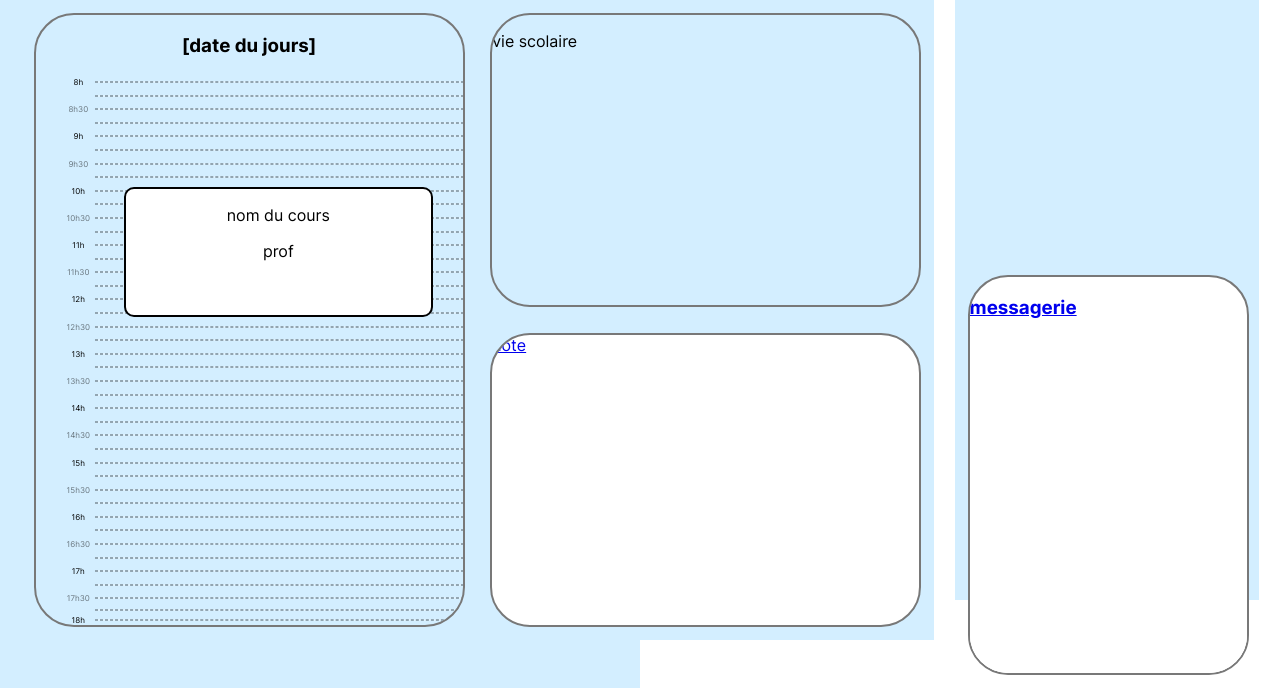
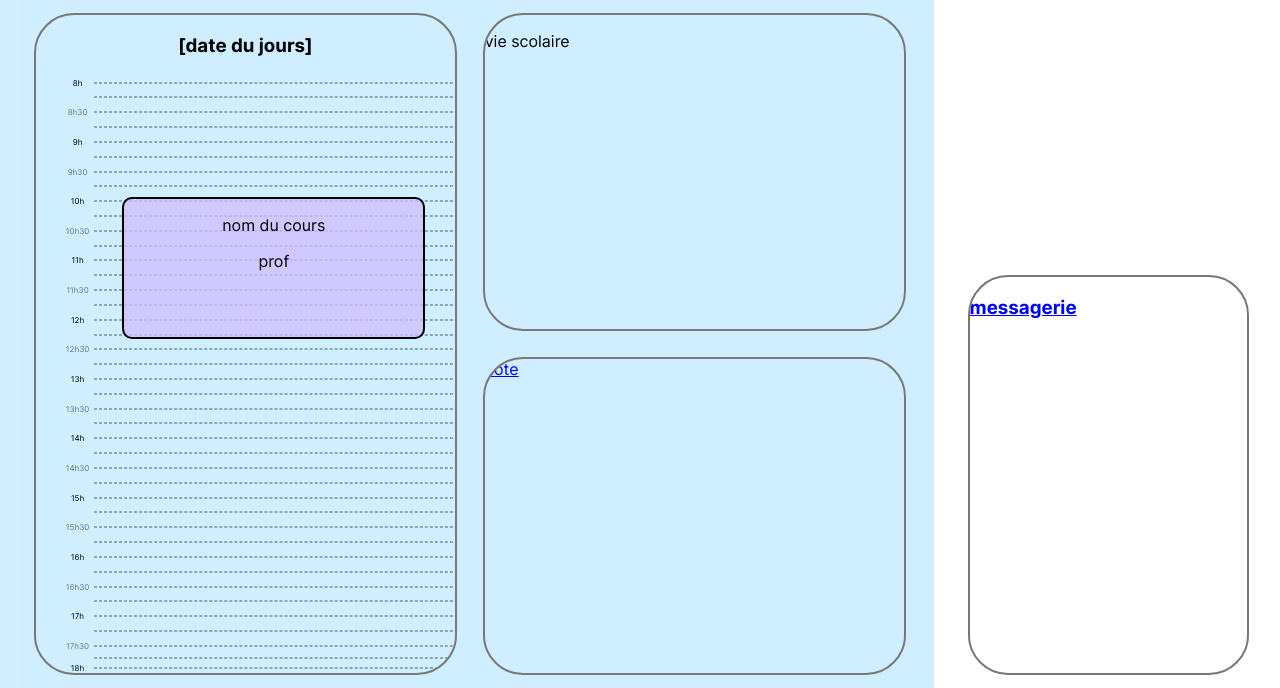
Before and after one commit to Suzoka/ENT, a PHP site: page / in a window 1280 px wide. Shown: the part 112-800 px from the top of the page. Run offline with PHP 8.4, Linux system fonts and the light colour scheme; the visitor is signed in with stand-in values (Sample User, id 1); data that the repository does not hold is empty.

Commit message:
:bug: minor bugs

```diff
--- a/style/espaceEtudiant.css
+++ b/style/espaceEtudiant.css
@@ -1,6 +1,6 @@
 /* waldi */
 .panel{
-    height: 80vh;
+    height: calc(100vh - 7rem);
     display: grid;
     grid-template-columns: 1fr 1fr;
     grid-template-rows: 1fr 1fr;
--- a/style/espaceProf.css
+++ b/style/espaceProf.css
@@ -1,6 +1,6 @@
 /* waldi */
 .panel{
-    height: 80vh;
+    height: calc(100vh - 7rem);
     display: grid;
     grid-template-columns: 1fr 1fr;
     grid-template-rows: 1fr 1fr;
--- a/style/style.css
+++ b/style/style.css
@@ -12,7 +12,7 @@ body {
 
 @font-face {
     font-family: 'Inter';
-    src:url('../font/Inter-Regular.woff2') format('woff2'),
+    src: url('../font/Inter-Regular.woff2') format('woff2'),
         url('../font/Inter-Regular.woff') format('woff');
     font-weight: normal;
     font-style: normal;
@@ -20,7 +20,7 @@ body {
 
 @font-face {
     font-family: 'Inter';
-    src:url('../font/Inter-Bold.woff2') format('woff2'),
+    src: url('../font/Inter-Bold.woff2') format('woff2'),
         url('../font/Inter-Bold.woff') format('woff');
     font-weight: 700;
     font-style: normal;
@@ -28,7 +28,7 @@ body {
 
 @font-face {
     font-family: 'Inter';
-    src:url('../font/Inter-Medium.woff2') format('woff2'),
+    src: url('../font/Inter-Medium.woff2') format('woff2'),
         url('../font/Inter-Medium.woff') format('woff');
     font-weight: 500;
     font-style: normal;
@@ -36,7 +36,7 @@ body {
 
 @font-face {
     font-family: 'Inter';
-    src:url('../font/Inter-SemiBold.woff2') format('woff2'),
+    src: url('../font/Inter-SemiBold.woff2') format('woff2'),
         url('../font/Inter-SemiBold.woff') format('woff');
     font-weight: 600;
     font-style: normal;
@@ -44,7 +44,7 @@ body {
 
 @font-face {
     font-family: 'Inter';
-    src:url('../font/Inter-Italic.woff2') format('woff2'),
+    src: url('../font/Inter-Italic.woff2') format('woff2'),
         url('../font/Inter-Italic.woff') format('woff');
     font-weight: normal;
     font-style: italic;
@@ -164,6 +164,7 @@ header nav a.logout {
     max-width: 1440px;
     margin-right: auto;
     margin-left: auto;
+    height: calc(100vh - 7rem);
 }
 
 .grid h1 {
@@ -171,12 +172,13 @@ header nav a.logout {
     margin-top: 30px;
 }
 
-.grid div:first-of-type {
-    background-color: #d3eeff;
+.grid>div:first-of-type {
+    background-color: #CFEEFF;
+    padding-right: 15px;
 }
 
-.grid div:last-of-type {
-    background-color: #FFFFFF;
+.grid>div:last-of-type {
+    background-color: #FFF;
 }
 
 .erreur {
@@ -189,22 +191,25 @@ header nav a.logout {
     z-index: 999999999;
 }
 
-.right{
+.right {
     display: flex;
     flex-direction: column;
     /* height: 100vh; */
 }
-.racc{
+
+.racc {
     display: grid;
     grid-template-columns: 4fr;
     height: 75vh;
 }
-.mails-rcnt{
+
+.mails-rcnt {
     grid-row-start: 1;
     grid-row-end: 3;
     border: solid;
 }
-.chat{
+
+.chat {
     border-bottom-left-radius: 0;
     border-bottom-right-radius: 0;
     width: 22vw;
@@ -216,10 +221,12 @@ header nav a.logout {
     /* text-align: center; */
     overflow: scroll;
 }
-.ctct{
+
+.ctct {
     width: 100%;
     height: 100%;
 }
+
 .contacts {
     overflow-y: scroll;
     height: 100%;
@@ -245,7 +252,7 @@ header nav a.logout {
     border-radius: 150px;
 }
 
-.contact div{
+.contact div {
     display: grid;
     grid-template-columns: 1fr;
 }
@@ -269,7 +276,7 @@ header nav a.logout {
     color: red;
 }
 
-form.recherche input{
+form.recherche input {
     width: 95%;
     height: 2rem;
     margin-right: auto;
@@ -280,7 +287,7 @@ form.recherche input{
     padding-left: 2.1rem;
 }
 
-form.recherche{
+form.recherche {
     position: relative;
 }
 
@@ -316,16 +323,19 @@ table thead tr {
     color: white;
 }
 
-table tbody th, table tbody td {
+table tbody th,
+table tbody td {
     background-color: white;
     height: 1rem;
 }
 
-table tbody tr:nth-child(odd) th, table tbody tr:nth-child(odd) td {
+table tbody tr:nth-child(odd) th,
+table tbody tr:nth-child(odd) td {
     background-color: #CFEEFF;
 }
 
-table th, table td {
+table th,
+table td {
     padding: 0.5rem 1rem;
     text-align: left;
 }
@@ -338,6 +348,7 @@ tr td:first-child {
     border-bottom-left-radius: 7px;
     border-top-left-radius: 7px;
 }
+
 tr td:last-child {
     border-bottom-right-radius: 7px;
     border-top-right-radius: 7px;
@@ -351,6 +362,7 @@ td input {
     border-top-right-radius: 7px;
 }
 
-input:invalid, textarea:invalid {
+input:invalid,
+textarea:invalid {
     border: 2px solid red !important;
 }
--- a/vues/components/conversations.php
+++ b/vues/components/conversations.php
@@ -2,20 +2,27 @@
     <form class="recherche">
         <p class="erreur">Ceci est un message d'erreur</p>
         <label for="recherche" class="sr-only">Rechercher/créer une conversation</label>
-        <input type="search" list="usr" name="recherche" placeholder="Rechercher/créer une conversation"
-            id="recherche">
+        <input type="search" list="usr" name="recherche" placeholder="Rechercher/créer une conversation" id="recherche">
     </form>
     <datalist id="usr" class="usr"></datalist>
     <?php
     //Afficher toutes les conversations en cours de l'utilisateur
     foreach ($historique as $contact) { ?>
-        <a href="./messagerie?to=<?php echo $contact["other_user_id"]; ?>" class="contact
-            ">
+        <a href="./messagerie?to=<?php echo $contact["other_user_id"]; ?>"
+            class="contact <?php if (isset($to)) {
+                if ($contact["other_user_id"] == $to) {
+                    echo "current\" aria-current=\"page";
+                }
+            } ?>">
             <img src=" <?php echo getImage($contact["other_user_id"]); ?>" alt="">
             <div>
-                <h2><?php echo getIdentite($contact["other_user_id"]); ?></h2>
-                <p><?php echo $contact["message"]; ?></p>
+                <h2>
+                    <?php echo getIdentite($contact["other_user_id"]); ?>
+                </h2>
+                <p>
+                    <?php echo $contact["message"]; ?>
+                </p>
             </div>
         </a>
-    <?php }?>
+    <?php } ?>
 </div>
```
Also changed, not shown: style/messagerie.css (+6 -1 lines).
